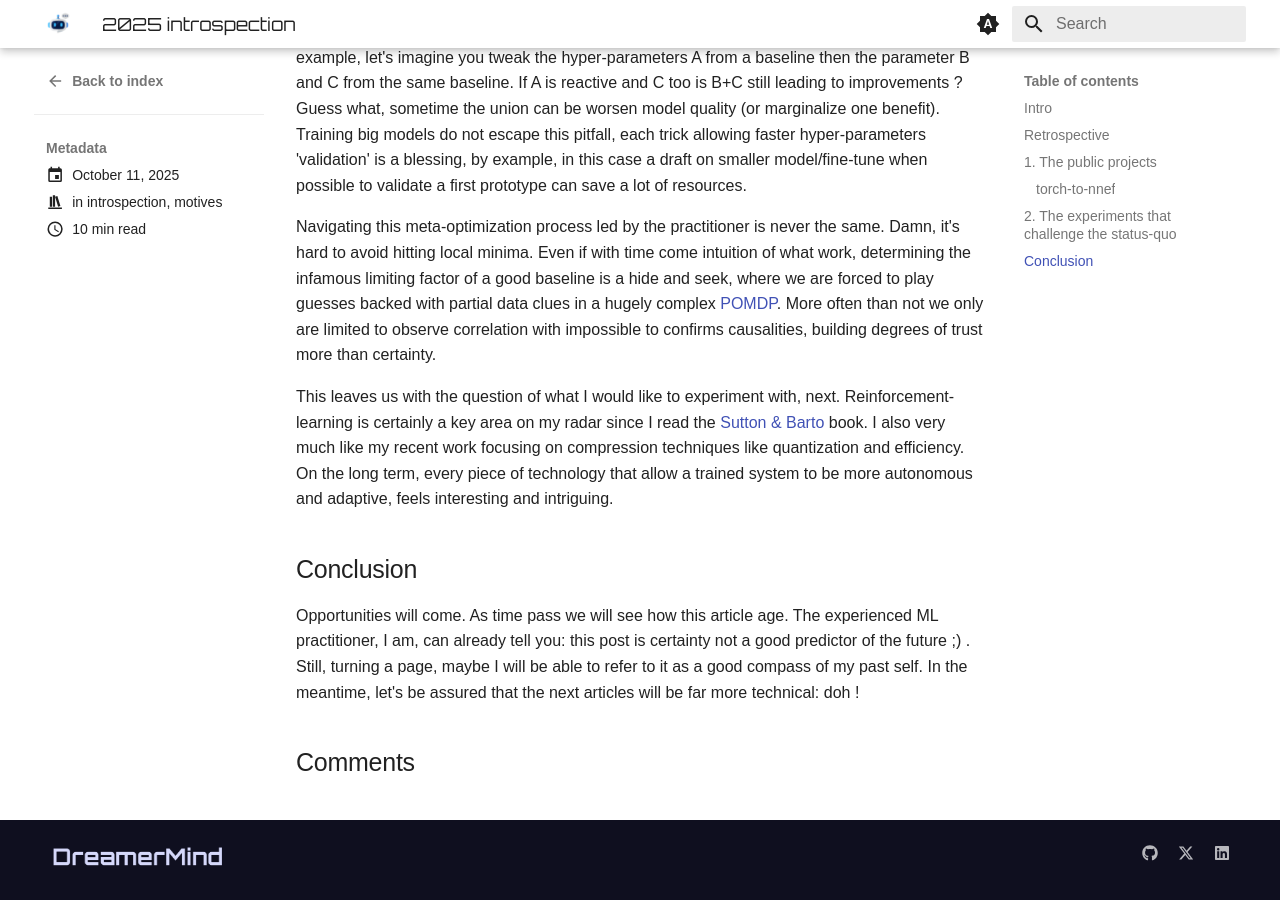
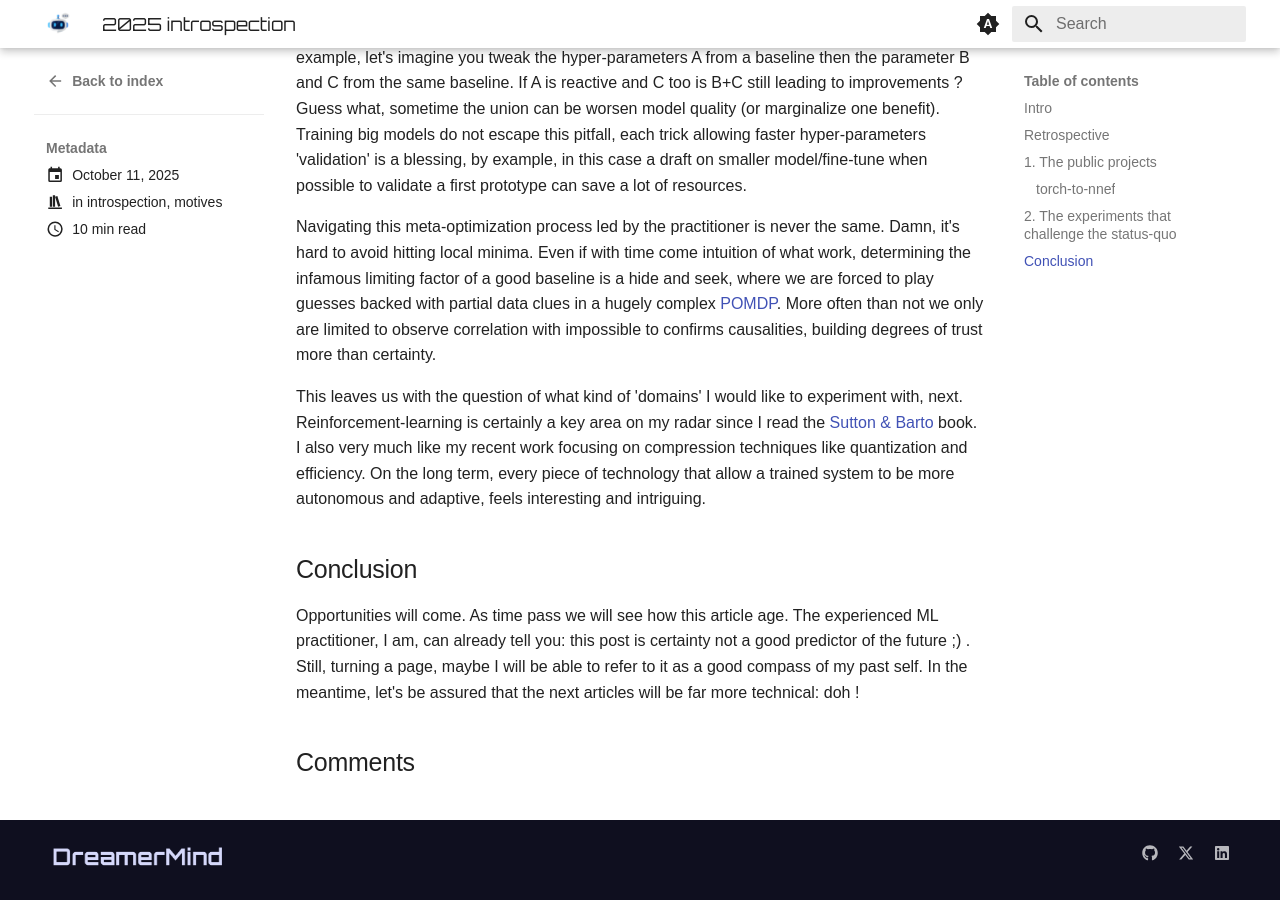
Before and after one commit to DreamerMind/blog, an MkDocs documentation site: the page built from docs/posts/2025_introspection.md, in a window 1280 px wide and 900 px high, scrolled down 4908 px. Built offline with MkDocs 1.6.1 and Material for MkDocs 9.7.7, drawn with Linux system fonts in a browser that asks for light colours; comment, search, counter and statistics services are not loaded.

Commit message:
fix: introspec

```diff
--- a/docs/posts/2025_introspection.md
+++ b/docs/posts/2025_introspection.md
@@ -169,8 +169,8 @@ Navigating this meta-optimization process led by the practitioner is never the s
 Even if with time come intuition of what work, determining the infamous limiting factor of a good baseline is a hide and seek,
 where we are forced to play guesses backed with partial data clues in a hugely complex [POMDP](https://en.wikipedia.org/wiki/Partially_observable_Markov_decision_process). More often than not we only are limited to observe correlation with impossible to confirms causalities, building degrees of trust more than certainty.
 
-This leaves us with the question of what I would like to experiment with, next. Reinforcement-learning is certainly a key area
-on my radar since I read the [Sutton & Barto](http://incompleteideas.net/book/the-book-2nd.html) book. I also very much like my recent work focusing
+This leaves us with the question of what kind of 'domains' I would like to experiment with, next.
+Reinforcement-learning is certainly a key area on my radar since I read the [Sutton & Barto](http://incompleteideas.net/book/the-book-2nd.html) book. I also very much like my recent work focusing
 on compression techniques like quantization and efficiency. On the long term, every piece of technology that allow
 a trained system to be more autonomous and adaptive, feels interesting and intriguing.
 
```
